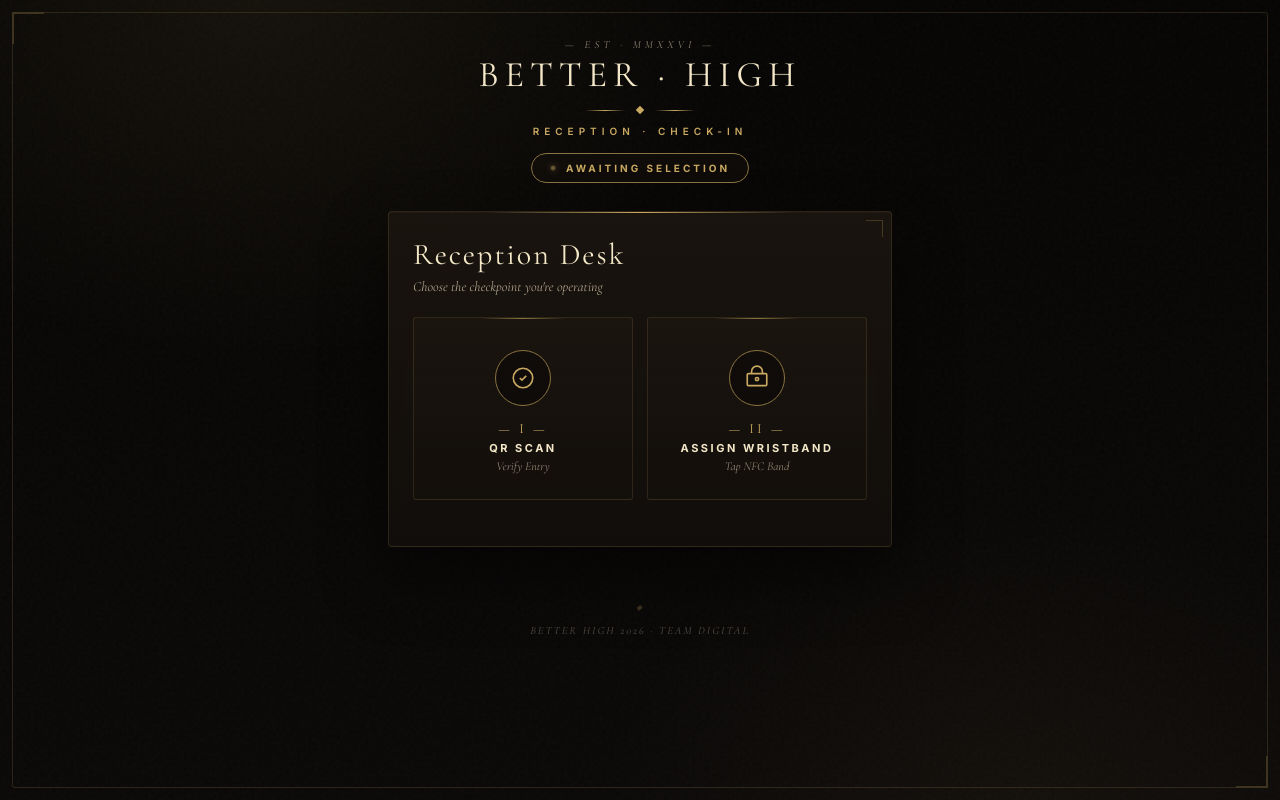
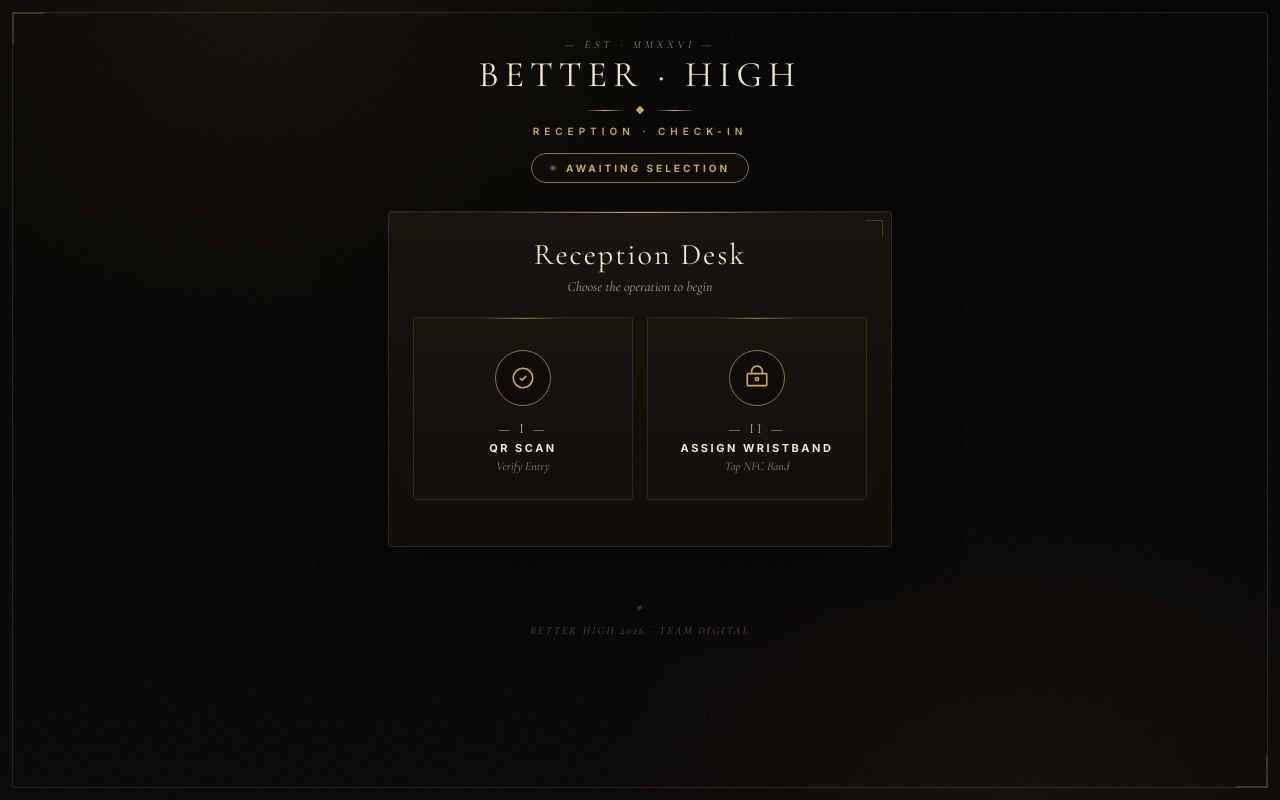
Before and after one commit to Raghavww/Brightlife, a website: page index.html in a window 1280 px wide. Drawn offline with nearby package versions, Linux system fonts and the light colour scheme; a web font is replaced by a local one.

```diff
--- a/index.html
+++ b/index.html
@@ -980,7 +980,9 @@
   @keyframes contentIn {
     from { opacity: 0; transform: translateY(10px); }
     to { opacity: 1; transform: translateY(0); }
-  }
+  }.card-centered { text-align: center; }
+  .card-centered h2 { text-align: center; }
+  .card-centered .sub { text-align: center; }
 </style>
 </head>
 <body>
@@ -1007,9 +1009,9 @@
   <!--  GATE SELECTOR (Home)                        -->
   <!-- ============================================ -->
   <div id="screenGateSelect">
-    <div class="card">
+    <div class="card card-centered">
       <h2>Reception Desk</h2>
-      <div class="sub">Choose the checkpoint you're operating</div>
+      <div class="sub">Choose the operation to begin</div>
 
       <div class="gate-selector">
         <div class="gate-card" id="selectGate1" onclick="selectGate('gate1')">
```
